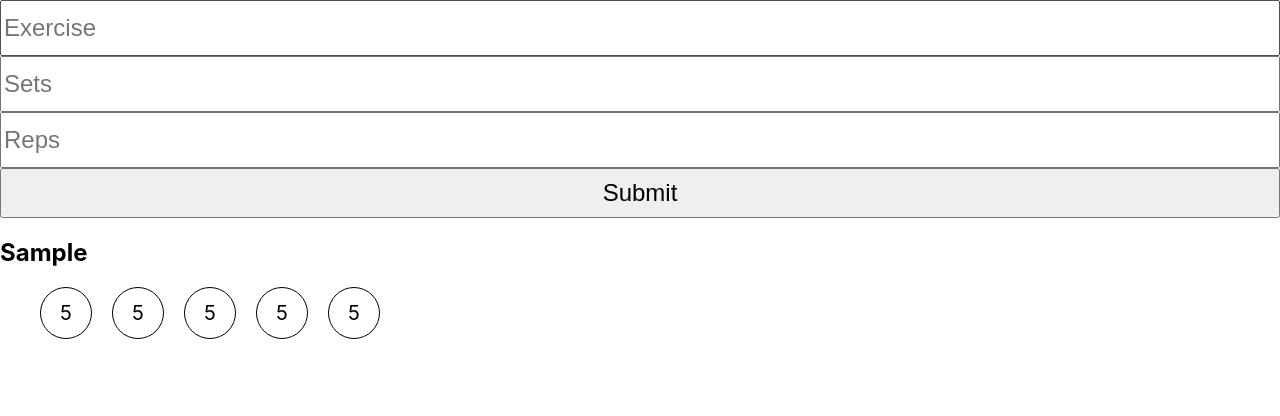
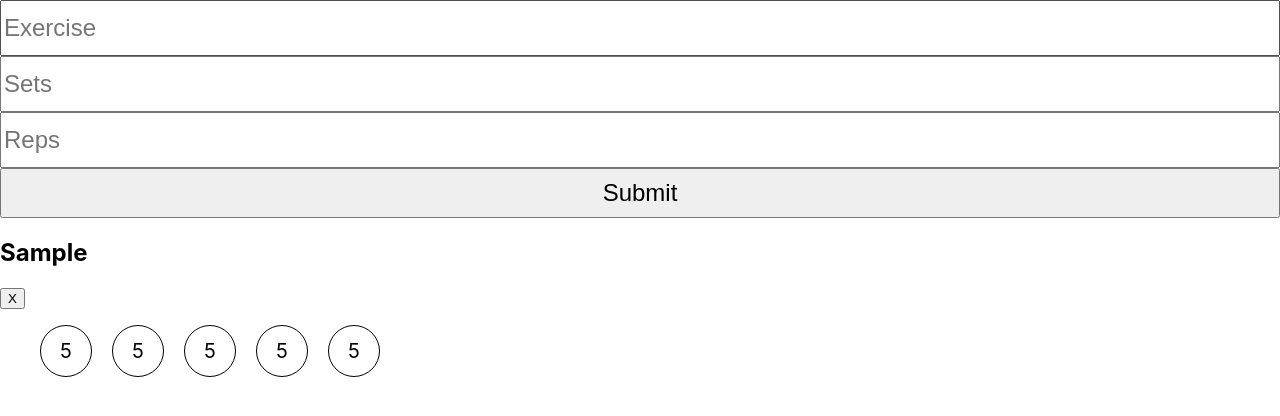
Before and after one commit to r-saba/Workout-Tracker, a React (Create React App) app: page / in a window 1280 px wide. Both pictures are taken after typing "Sample", "5", "5" into the empty fields and a click on the input 640 px from the left and 193 px from the top of the page. Shown: the top 416 px of the page. Built offline with nearby package versions, Linux system fonts and the light colour scheme.

Commit message:
Deletable exercises

```diff
--- a/src/App.js
+++ b/src/App.js
@@ -16,6 +16,14 @@ const App = () => {
   const completeExercise = (index) => {
     exercise[index].Completed = "true";
   }
+
+  const removeExercise = (key) => {
+    const exerciseState = [...exercise];
+    console.log(exerciseState);
+    delete exerciseState[key];
+    exerciseState.splice(key, 1);
+    setExercise(exerciseState);
+  }
   return(
     <>
       <ExerciseForm onSubmit={onSubmit} />
@@ -24,6 +32,7 @@ const App = () => {
         index={key}
         exercise={exercise[key]}
         completeExercise={completeExercise}
+        removeExercise={removeExercise}
       />)}
     </>);
 }
--- a/src/Exercise.js
+++ b/src/Exercise.js
@@ -2,14 +2,19 @@ import React, {useState} from 'react';
 
 const Exercise = (props) => {
 	const sets =[]
-	const [remainingSets, setRemainingSets] = useState(props.exercise.Sets);
+	const [remainingSets, setRemainingSets] = useState(props.exercise.Sets-1);
 	const completedSet = (e) => {
 		console.log(e.target);
 		console.log(e.target.style);
 		e.target.style.backgroundColor = '#CD5C5C';
 		setRemainingSets(remainingSets-1);
-		props.completeExercise(props.index);
+		if(remainingSets == 0) {
+			props.completeExercise(props.index);
+		}
 	}
+	let styling = {};
+	if(props.exercise.Completed == 'true')
+		styling = {display: 'none'}
 
 	for (var i = 0; i < props.exercise.Sets; i++) {
 		sets.push(
@@ -22,12 +27,19 @@ const Exercise = (props) => {
 		)
 	}
 
+	let exerciseSets;
+	if (props.exercise.Completed == 'false') {
+		exerciseSets =	<ul className="exercise_sets"> {sets} </ul>;
+	}
+	else {
+		exerciseSets = <p>All sets complete for {props.exercise.Exercise}</p>
+	}
+
 	return (
 		<div>
 			<h2>{props.exercise.Exercise}</h2>
-			<ul className="exercise_sets">
-				{sets}
-			</ul>
+			<button onClick={() => props.removeExercise(props.index)}>X</button>
+			{exerciseSets}
 		</div>
 	)
 }
```
